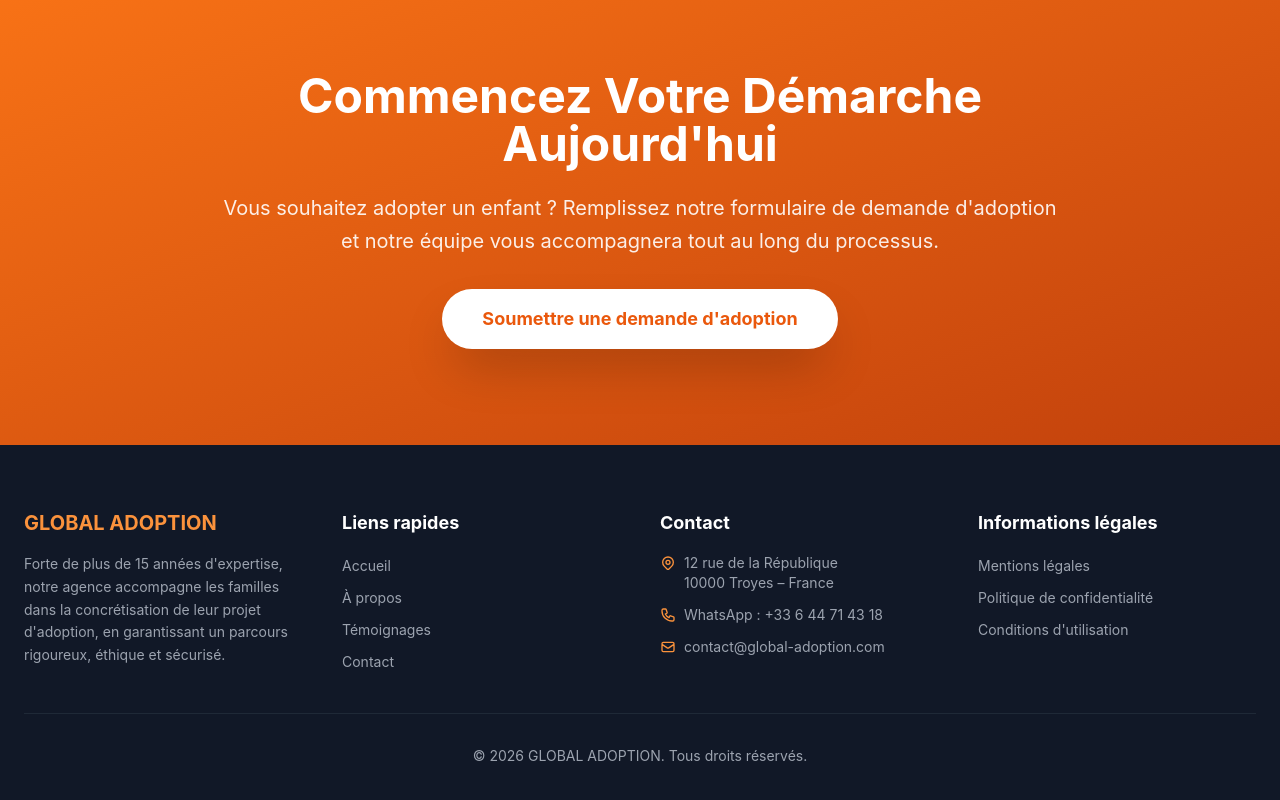
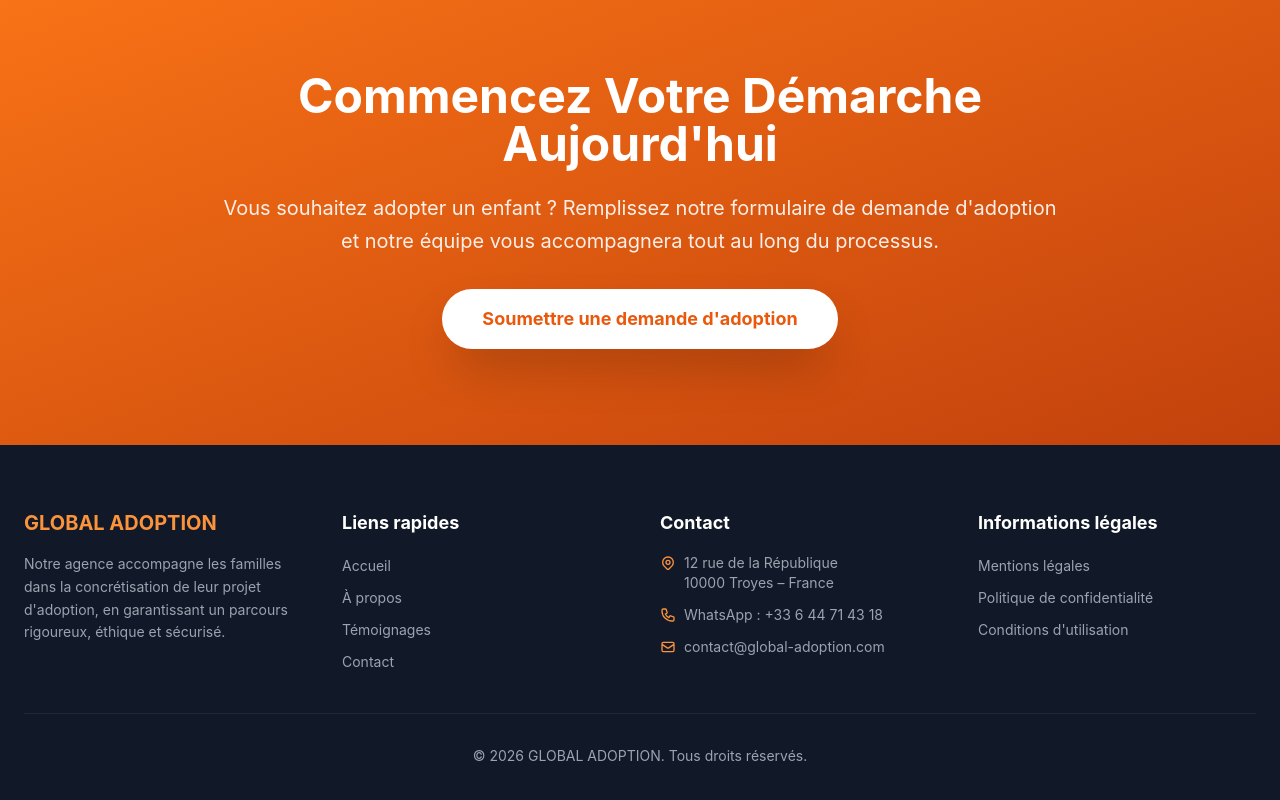
Before and after one commit to fortune344/globaladoption, a React (Vite) app: page / in a window 1280 px wide. Shown: the part 5413-6213 px from the top of the page. Built offline with nearby package versions, Linux system fonts and the light colour scheme; no server answers; the database is empty.

Commit message:
Footer: suppression mention anciennete

```diff
--- a/src/components/public/Footer.tsx
+++ b/src/components/public/Footer.tsx
@@ -15,9 +15,8 @@ const Footer: React.FC = () => {
                     <div>
                         <h3 className="text-xl font-bold mb-4 text-primary-400">GLOBAL ADOPTION</h3>
                         <p className="text-gray-400 text-sm leading-relaxed">
-                            Forte de plus de 15 années d'expertise, notre agence accompagne les
-                            familles dans la concrétisation de leur projet d'adoption, en garantissant un
-                            parcours rigoureux, éthique et sécurisé.
+                            Notre agence accompagne les familles dans la concrétisation de leur projet
+                            d'adoption, en garantissant un parcours rigoureux, éthique et sécurisé.
                         </p>
                     </div>
 
```
